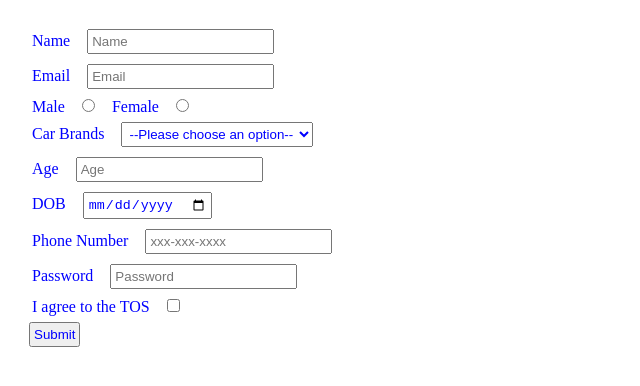
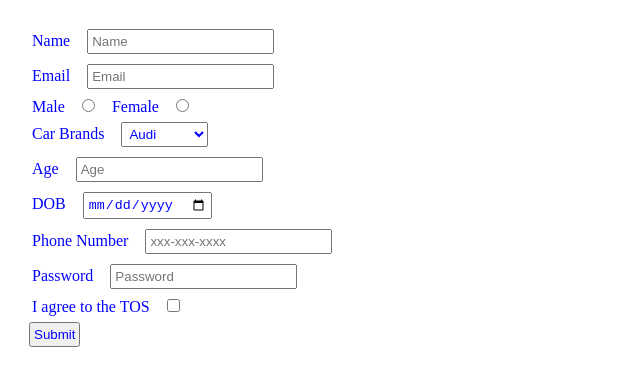
Before and after one commit to acciojob/signup-form-car-anup-bera77, a website: page main.html in a window 1280 px wide. Shown: the whole page, without its empty margins (0-640 px from the left). Drawn offline with Linux system fonts and the light colour scheme.

Commit message:
created a submission

```diff
--- a/main.html
+++ b/main.html
@@ -23,8 +23,7 @@
 
 		<br>
 		<label for="cars">Car Brands</label>
-		<select id ="cars" required >
-			<option value="" disabled selected>--Please choose an option--</option>
+		<select placeholder ="--Please choose an option--" id ="cars" required >
 			<option>Audi</option>
 			<option>Mercedes</option>
 			<option>Toyota</option>
```
